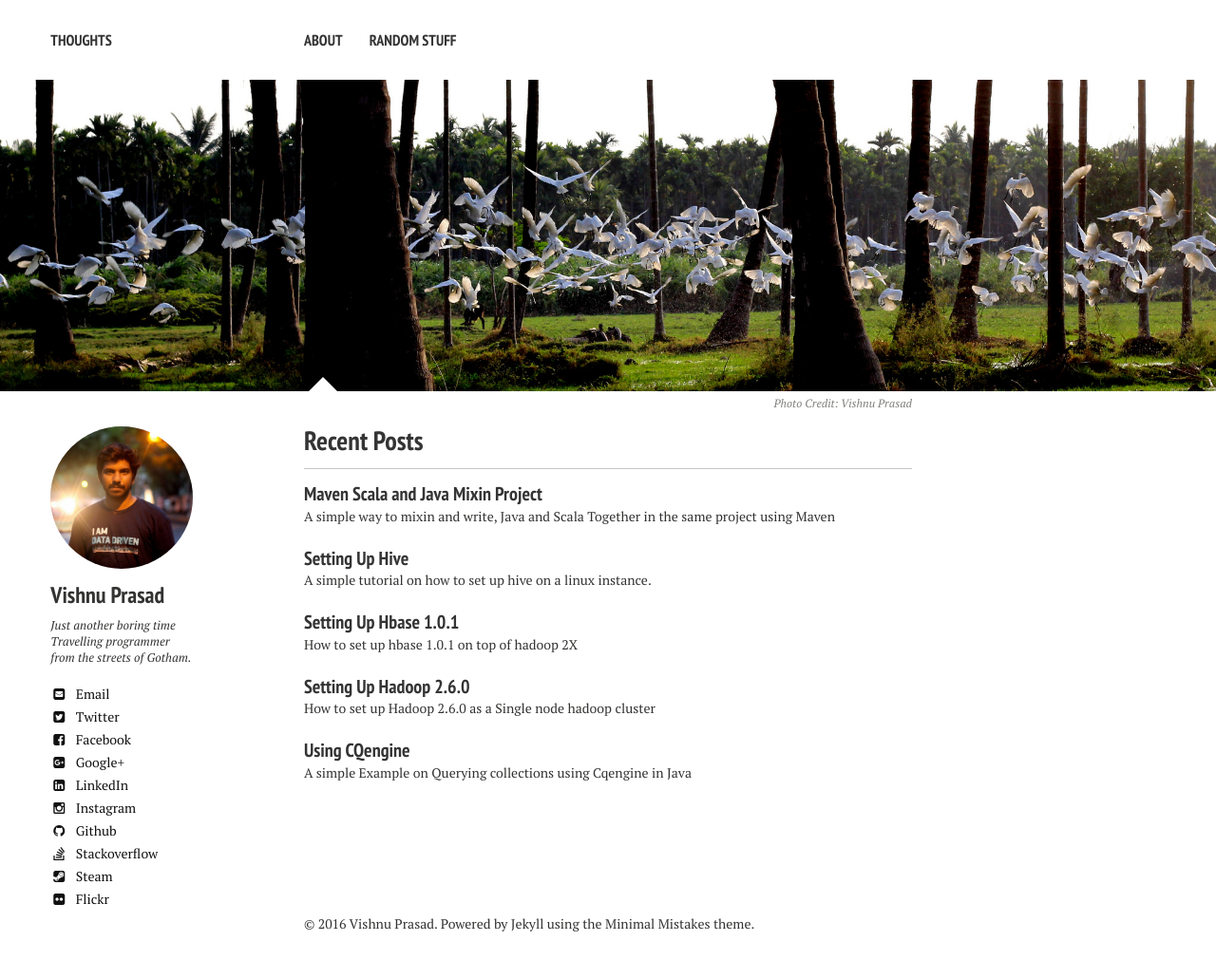
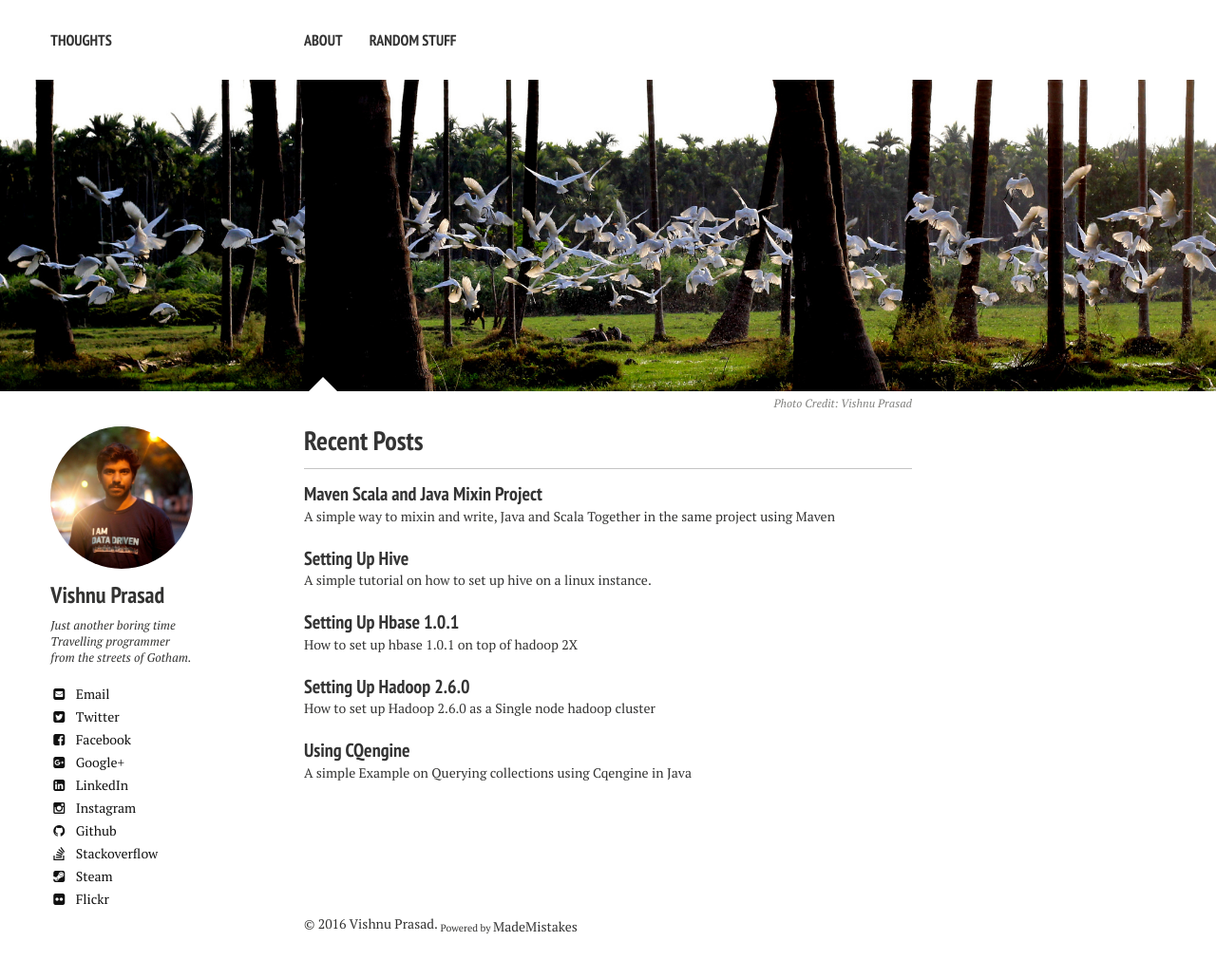
Before and after one commit to vishnu667/vishnu667.github.io, a Jekyll site: the page built from index.md, in a window 1280 px wide. Shown: the whole page at 95% size. Built offline with Jekyll 4.4.1, drawn with Linux system fonts in a browser that asks for light colours; nearby versions of some CDN libraries.

Commit message:
REadme update

```diff
--- a/_includes/_footer.html
+++ b/_includes/_footer.html
@@ -12,4 +12,4 @@
 </div><!-- /.google-ads -->
 {% endif %}
 
-<span>&copy; {{ site.time | date: '%Y' }} {{ site.owner.name }}. Powered by <a href="http://jekyllrb.com" rel="nofollow">Jekyll</a> using the <a href="https://mademistakes.com/work/minimal-mistakes-jekyll-theme/" rel="nofollow">Minimal Mistakes</a> theme.</span>
+<span>&copy; {{ site.time | date: '%Y' }} {{ site.owner.name }}.<sub> Powered by <a href="https://mademistakes.com/work/minimal-mistakes-jekyll-theme/" rel="nofollow">MadeMistakes</a></sub></span>
```
Also changed, not shown: README.md, 1 other file.
